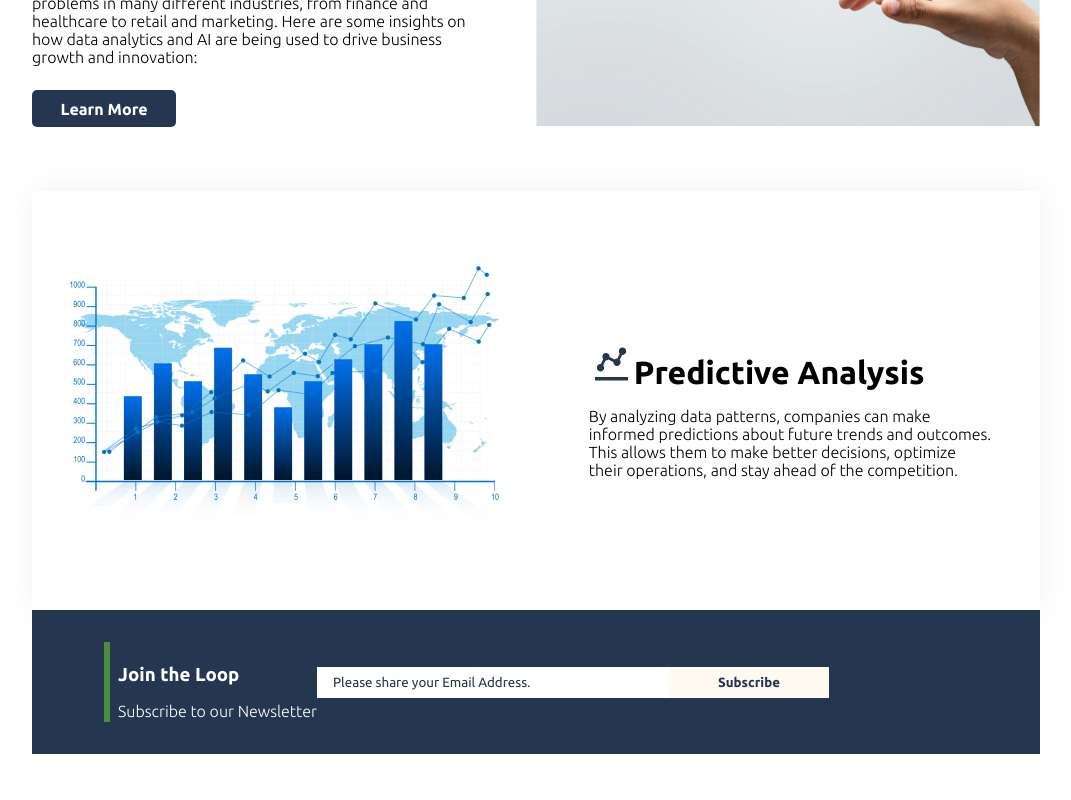
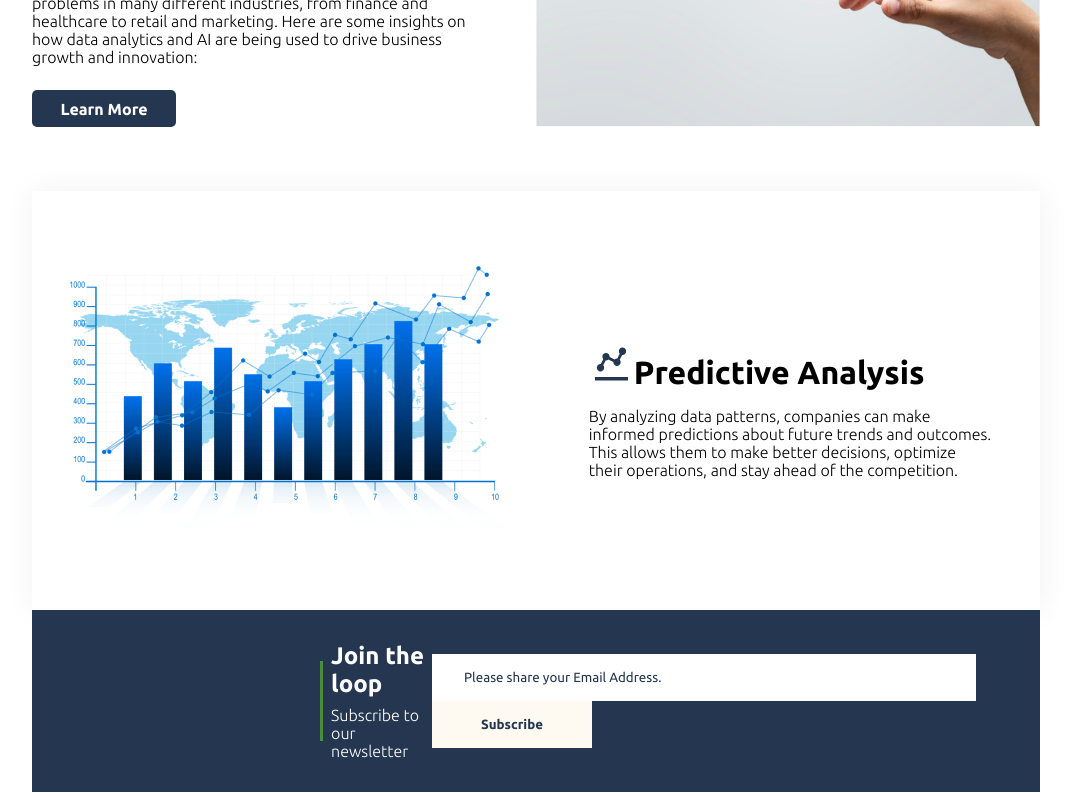
Before and after one commit to Ken-mbira/sturdy-disco, an Angular app: page / in a window 1280 px wide. Shown: the part 1128-1928 px from the top of the page, without its empty margins (104-1175 px from the left). Before the commit the page ends 1890 px from the top, so only its background shows below. Built offline with nearby package versions, Linux system fonts and the light colour scheme.

Commit message:
set up join loop section

```diff
--- a/src/app/footer/footer.component.css
+++ b/src/app/footer/footer.component.css
@@ -1,21 +1,22 @@
 .join-loop{
     display:flex;
+    justify-content: space-between;
     height: fit-content;
     background: rgba(37, 55, 80, 1);
-    padding: 2rem 4rem;
+    padding: 2rem 4rem 2rem 18rem;
     align-items: center;
 }
 
 .subscribe-background{
     border-radius: 0;
     background: none;
-    padding: 0.5rem 1rem;
+    padding: 1rem 2rem;
     margin: 0;
     border: none;
 }
 
 .subscribe-cta > input{
-   width: 20rem;
+   width: 30rem;
    background: white;
 }
 
@@ -32,24 +33,28 @@
     opacity: 1;
 }
 
+.vertical-line{
+    background-color: rgba(73, 141, 64, 1);
+    height: 80px;
+    width: 6px;
+    margin-right: 0.5rem;
+}
+
 .join-loop-1{
     display:flex;
-    height: fit-content;
     align-items: center;
     color: white;
 }
 
-.vertical-line{
-    background-color: rgba(73, 141, 64, 1);
-    height: 80px;
-    width: 6px;
+.join-loop-1  h3,
+.join-loop-1  p
+{
+    margin: 0;
+    padding: 0;
 }
 
-.join-loop-1 > div{
-    margin-left: 0.5rem;
+.join-loop-1 h3{
+    font-size: 1.5rem;
+    font-weight: 600;
+    margin-bottom: .5rem
 }
-
-.join-loop-1  h3{
-    margin-bottom: 1rem;
-    font-weight: 800;
-}
--- a/src/app/footer/footer.component.html
+++ b/src/app/footer/footer.component.html
@@ -3,8 +3,8 @@
     <div class="join-loop-1">
         <div class="vertical-line"></div>
         <div>
-            <h3>Join the Loop</h3>
-            <p>Subscribe to our Newsletter</p>
+            <h3>Join the loop</h3>
+            <p>Subscribe to our newsletter</p>
         </div>
     </div>
     <div class="subscribe-cta">
```
